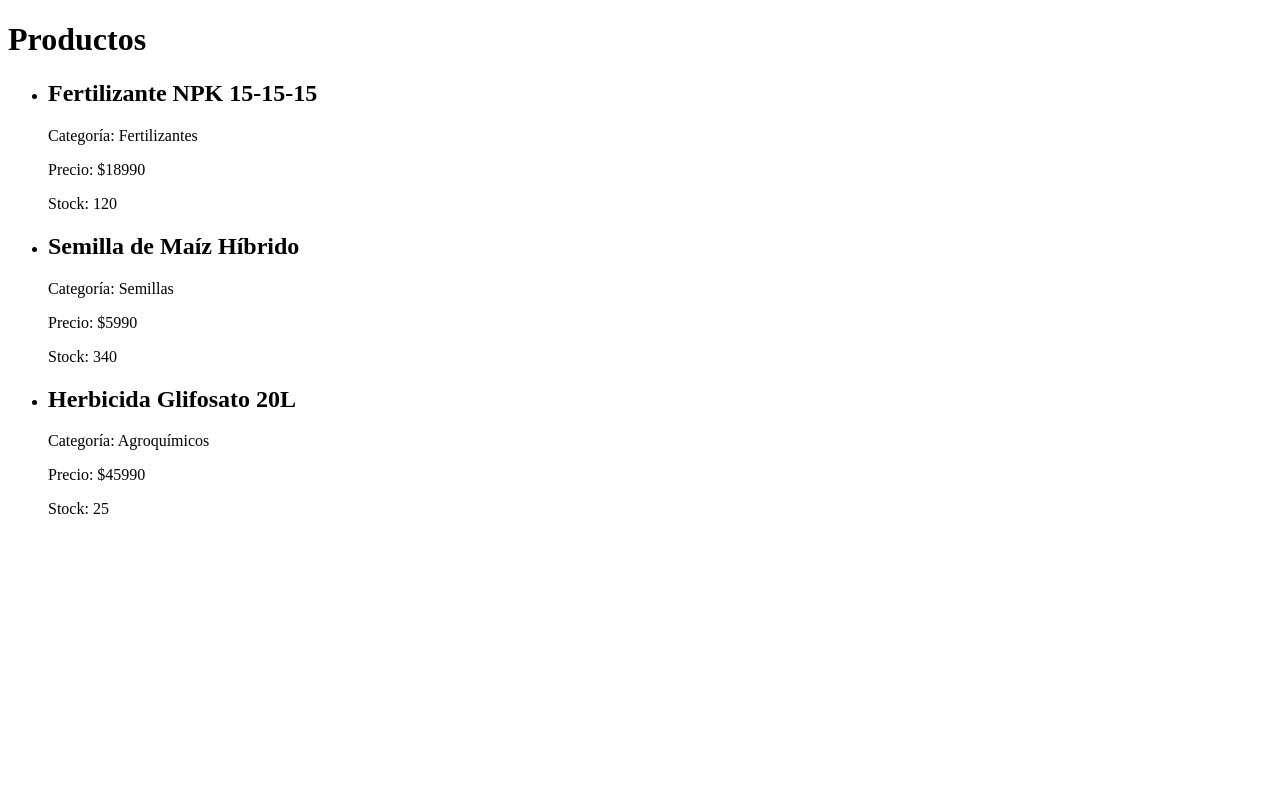
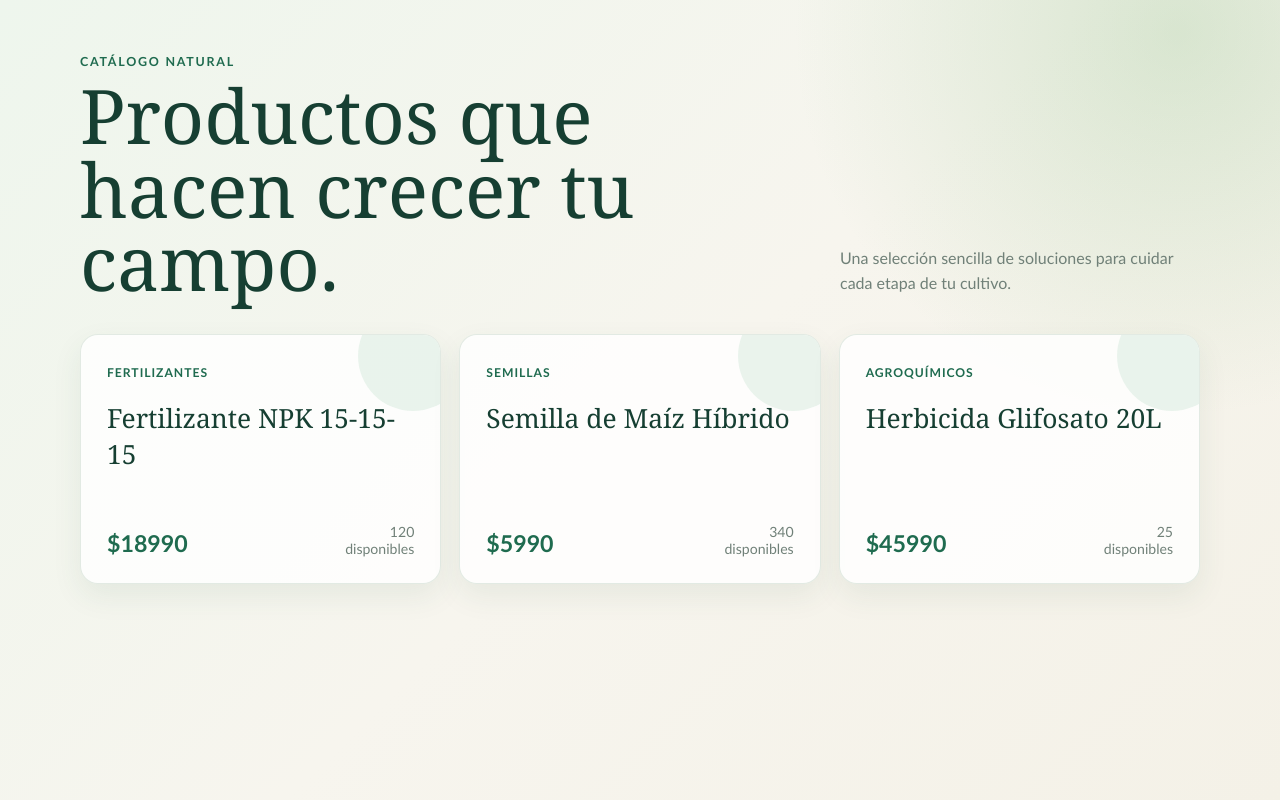
Before and after one commit to nespinoza967/agrovida_sistema2, a Django app: page / in a window 1280 px wide. Run offline with Django 5.2, Linux system fonts and the light colour scheme.

Commit message:
commit 5

```diff
--- a/catalogo/templates/index.html
+++ b/catalogo/templates/index.html
@@ -1,21 +1,222 @@
 <!DOCTYPE html>
-<html lang="en">
+<html lang="es">
 <head>
     <meta charset="UTF-8">
     <meta name="viewport" content="width=device-width, initial-scale=1.0">
-    <title>Document</title>
+    <meta name="theme-color" content="#1f6b4f">
+    <title>AgroVida | Productos</title>
+    <style>
+        :root {
+            --green-900: #163f32;
+            --green-700: #1f6b4f;
+            --green-500: #3f9a6d;
+            --green-100: #e5f2e9;
+            --cream: #f7f5ee;
+            --ink: #20332b;
+            --muted: #708078;
+            --line: #dfe8e0;
+            --white: #ffffff;
+        }
+
+        * {
+            box-sizing: border-box;
+        }
+
+        body {
+            min-height: 100vh;
+            margin: 0;
+            color: var(--ink);
+            background:
+                radial-gradient(circle at 92% 4%, rgba(137, 190, 132, 0.28), transparent 24rem),
+                linear-gradient(135deg, #eef6ed 0%, var(--cream) 52%, #f4f1e7 100%);
+            font-family: "Trebuchet MS", "Segoe UI", sans-serif;
+        }
+
+        .page {
+            width: min(1120px, calc(100% - 40px));
+            margin: 0 auto;
+            padding: 54px 0 70px;
+        }
+
+        .hero {
+            display: flex;
+            align-items: flex-end;
+            justify-content: space-between;
+            gap: 24px;
+            margin-bottom: 34px;
+        }
+
+        .eyebrow {
+            margin: 0 0 10px;
+            color: var(--green-700);
+            font-size: 0.78rem;
+            font-weight: 700;
+            letter-spacing: 0.14em;
+            text-transform: uppercase;
+        }
+
+        h1 {
+            max-width: 620px;
+            margin: 0;
+            color: var(--green-900);
+            font-family: Georgia, "Times New Roman", serif;
+            font-size: clamp(2.6rem, 6vw, 4.7rem);
+            font-weight: 500;
+            line-height: 0.98;
+        }
+
+        .intro {
+            max-width: 360px;
+            margin: 0 0 4px;
+            color: var(--muted);
+            font-size: 1rem;
+            line-height: 1.6;
+        }
+
+        .product-grid {
+            display: grid;
+            grid-template-columns: repeat(auto-fit, minmax(240px, 1fr));
+            gap: 18px;
+            margin: 0;
+            padding: 0;
+            list-style: none;
+        }
+
+        .product-card {
+            position: relative;
+            display: flex;
+            min-height: 250px;
+            flex-direction: column;
+            justify-content: space-between;
+            overflow: hidden;
+            padding: 26px;
+            border: 1px solid rgba(223, 232, 224, 0.9);
+            border-radius: 18px;
+            background: rgba(255, 255, 255, 0.82);
+            box-shadow: 0 12px 30px rgba(43, 83, 62, 0.08);
+            transition: transform 180ms ease, box-shadow 180ms ease;
+        }
+
+        .product-card::after {
+            position: absolute;
+            top: -34px;
+            right: -28px;
+            width: 110px;
+            height: 110px;
+            border-radius: 50%;
+            background: var(--green-100);
+            content: "";
+            opacity: 0.8;
+        }
+
+        .product-card:hover {
+            transform: translateY(-4px);
+            box-shadow: 0 18px 34px rgba(43, 83, 62, 0.13);
+        }
+
+        .card-top,
+        .card-bottom {
+            position: relative;
+            z-index: 1;
+        }
+
+        .category {
+            display: inline-block;
+            margin: 0 0 20px;
+            color: var(--green-700);
+            font-size: 0.76rem;
+            font-weight: 700;
+            letter-spacing: 0.08em;
+            text-transform: uppercase;
+        }
+
+        h2 {
+            margin: 0;
+            color: var(--green-900);
+            font-family: Georgia, "Times New Roman", serif;
+            font-size: 1.65rem;
+            font-weight: 500;
+        }
+
+        .card-bottom {
+            display: flex;
+            align-items: flex-end;
+            justify-content: space-between;
+            gap: 14px;
+            margin-top: 28px;
+        }
+
+        .price {
+            margin: 0;
+            color: var(--green-700);
+            font-size: 1.45rem;
+            font-weight: 700;
+        }
+
+        .stock {
+            margin: 0;
+            color: var(--muted);
+            font-size: 0.88rem;
+            text-align: right;
+        }
+
+        .empty-state {
+            padding: 36px;
+            border: 1px dashed var(--line);
+            border-radius: 18px;
+            color: var(--muted);
+            text-align: center;
+        }
+
+        @media (max-width: 640px) {
+            .page {
+                width: min(100% - 28px, 520px);
+                padding-top: 34px;
+            }
+
+            .hero {
+                display: block;
+                margin-bottom: 26px;
+            }
+
+            .intro {
+                margin-top: 18px;
+            }
+
+            .product-card {
+                min-height: 220px;
+            }
+        }
+    </style>
 </head>
 <body>
-    <h1>Productos</h1>
-    <ul>
-        {% for producto in productos %}
-        <li>
-            <h2>{{ producto.nombre }}</h2>
-            <p>Categoría: {{ producto.categoria }}</p>
-            <p>Precio: ${{ producto.precio }}</p>
-            <p>Stock: {{ producto.stock }}</p>
-        </li>
-        {% endfor %}
-    </ul>
+    <main class="page">
+        <header class="hero">
+            <div>
+                <p class="eyebrow">Catálogo natural</p>
+                <h1>Productos que hacen crecer tu campo.</h1>
+            </div>
+            <p class="intro">Una selección sencilla de soluciones para cuidar cada etapa de tu cultivo.</p>
+        </header>
+
+        {% if productos %}
+        <ul class="product-grid">
+            {% for producto in productos %}
+            <li class="product-card">
+                <div class="card-top">
+                    <p class="category">{{ producto.categoria }}</p>
+                    <h2>{{ producto.nombre }}</h2>
+                </div>
+                <div class="card-bottom">
+                    <p class="price">${{ producto.precio }}</p>
+                    <p class="stock">{{ producto.stock }}<br>disponibles</p>
+                </div>
+            </li>
+            {% endfor %}
+        </ul>
+        {% else %}
+        <p class="empty-state">Todavía no hay productos para mostrar.</p>
+        {% endif %}
+    </main>
 </body>
 </html>
```
